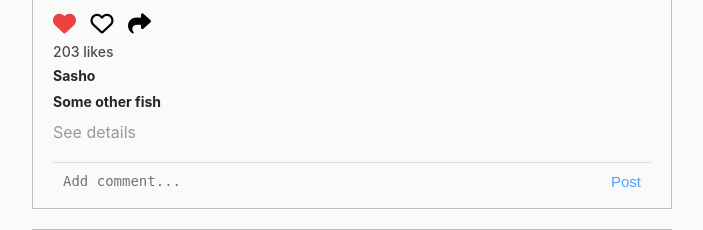
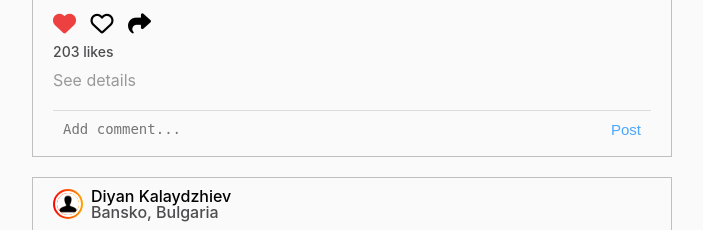
Before and after one commit to me-madness/petstagram, a Django app: a page that uses templates/common/pet-posts.html in a window 1280 px wide. Shown: the part 1037-1267 px from the top of the page, without its empty margins (288-991 px from the left). Run offline with Django 5.2, Linux system fonts and the light colour scheme.

Commit message:
""feat: pets-posts fix"

```diff
--- a/templates/common/pet-posts.html
+++ b/templates/common/pet-posts.html
@@ -56,18 +56,14 @@
             <p class="likes">203 likes</p>
         </a>
 
-        <!-- tagged pets -->
-        <a href="pet profile">
-            <p class="message">
-                <b>Sasho</b>
-            </p>
-        </a>
-        <a href="pet profile">
-            <p class="message">
-                <b>Some other fish</b>
-            </p>
-        </a>
-        <!--  -->
+        {% for pet in photo.tagged_pets.all %}
+
+            <a href="{% url 'pet-details' "username" pet.slug %}">
+               <p class="message">
+                   <b>{{ pet.name }}</b>
+               </p>
+            </a>
+        {% endfor %}
 
         <a href="{% url 'photo-details' photo.pk %}">
             <h4 class="details">See details</h4>
@@ -89,7 +85,7 @@
     </div>
 </div>
 <!-- End  First Pet Photo Post -->
-            <div class="card">
+<div class="card">
     <div class="top">
         <!-- User Details and image location -->
         <div class="userDetails">
```
